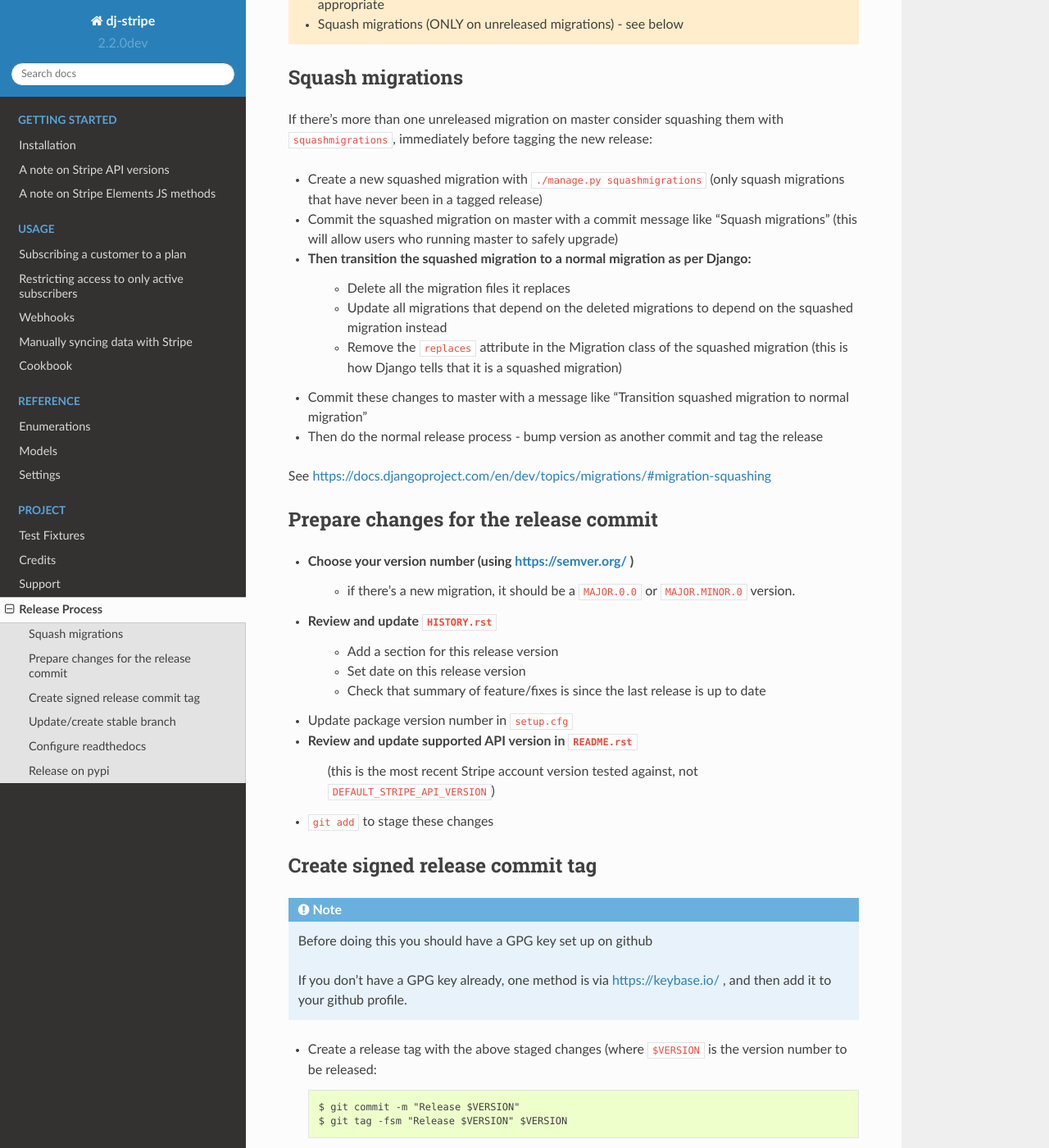
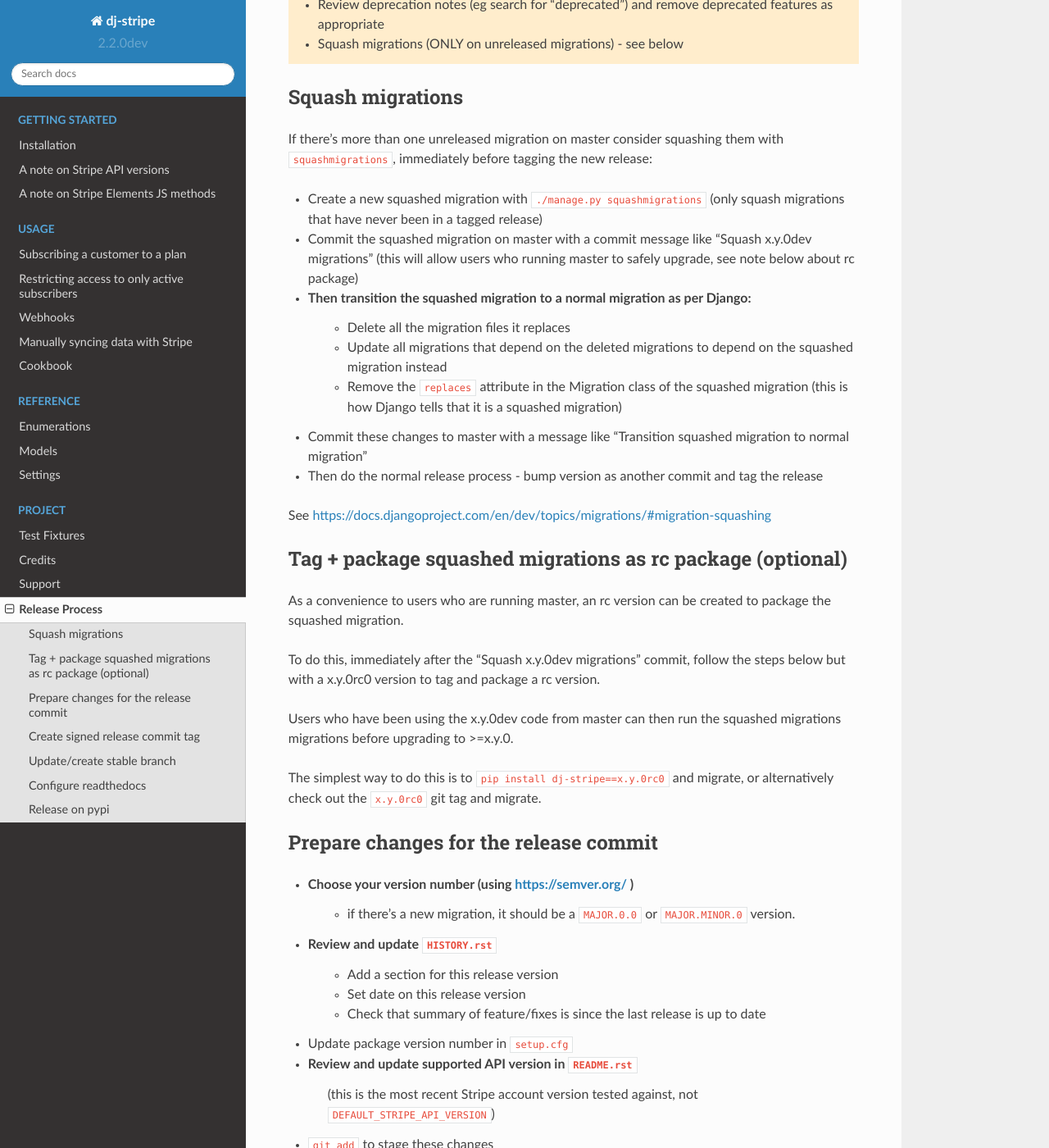
Before and after one commit to dj-stripe/dj-stripe, a Sphinx documentation site: the page built from docs/project/release_process.rst, in a window 1280 px wide and 1400 px high, scrolled down 508 px. Shown: the whole window at 82% size. Built offline with Sphinx 7.4.7 and the Read the Docs theme 2.0.0, drawn with Linux system fonts in a browser that asks for light colours; pages that are not in the unit, such as notebooks, are missing from menus; some of the changed text lies outside the part shown.

Commit message:
Document rc package for squashed migrations

```diff
--- a/docs/project/release_process.rst
+++ b/docs/project/release_process.rst
@@ -18,7 +18,7 @@
 immediately before tagging the new release:
 
 * Create a new squashed migration with ``./manage.py squashmigrations`` (only squash migrations that have never been in a tagged release)
-* Commit the squashed migration on master with a commit message like "Squash migrations" (this will allow users who running master to safely upgrade)
+* Commit the squashed migration on master with a commit message like "Squash x.y.0dev migrations" (this will allow users who running master to safely upgrade, see note below about rc package)
 * Then transition the squashed migration to a normal migration as per Django:
 	* Delete all the migration files it replaces
 	* Update all migrations that depend on the deleted migrations to depend on the squashed migration instead
@@ -27,6 +27,21 @@
 * Then do the normal release process - bump version as another commit and tag the release
 
 See https://docs.djangoproject.com/en/dev/topics/migrations/#migration-squashing
+
+Tag + package squashed migrations as rc package (optional)
+----------------------------------------------------------
+
+As a convenience to users who are running master, an rc version can be created to
+package the squashed migration.
+
+To do this, immediately after the "Squash x.y.0dev migrations" commit, follow the
+steps below but with a x.y.0rc0 version to tag and package a rc version.
+
+Users who have been using the x.y.0dev code from master can then run the squashed
+migrations migrations before upgrading to >=x.y.0.
+
+The simplest way to do this is to ``pip install dj-stripe==x.y.0rc0`` and migrate,
+or alternatively check out the ``x.y.0rc0`` git tag and migrate.
 
 Prepare changes for the release commit
 --------------------------------------
```
